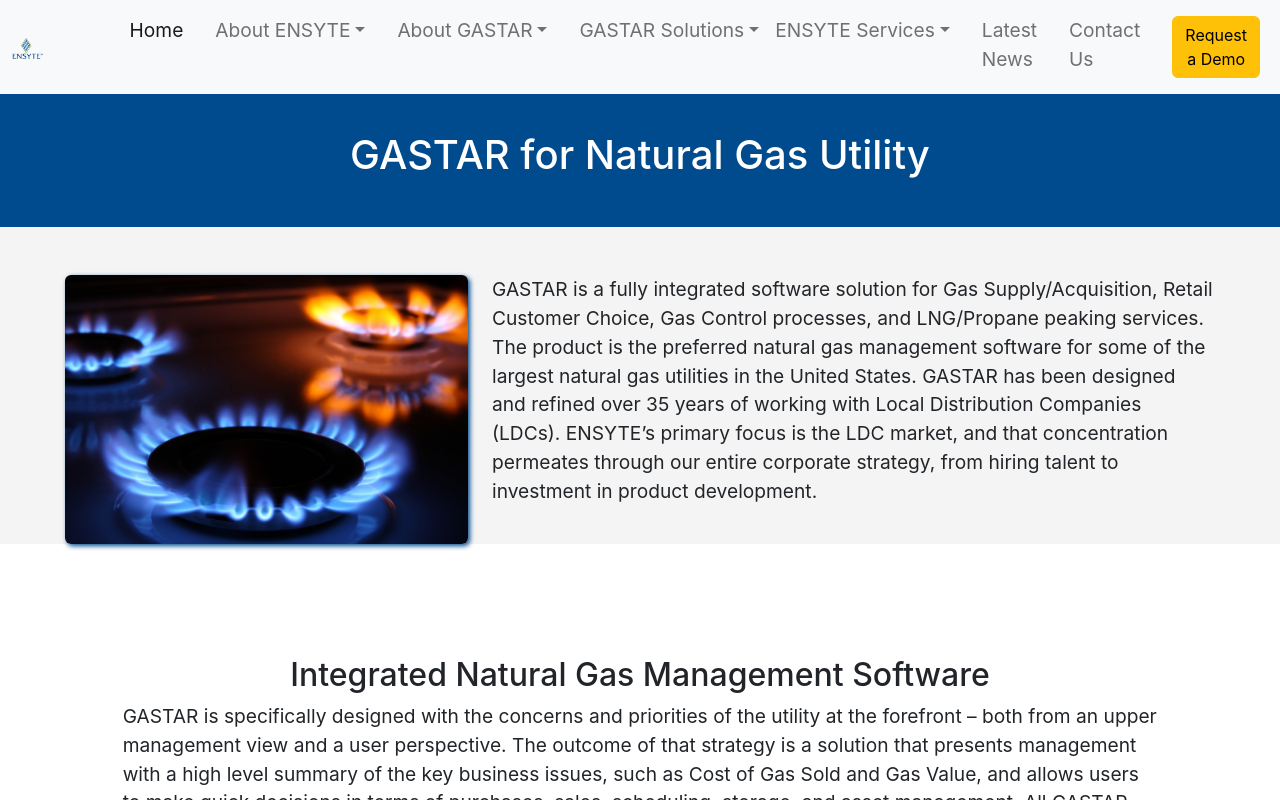
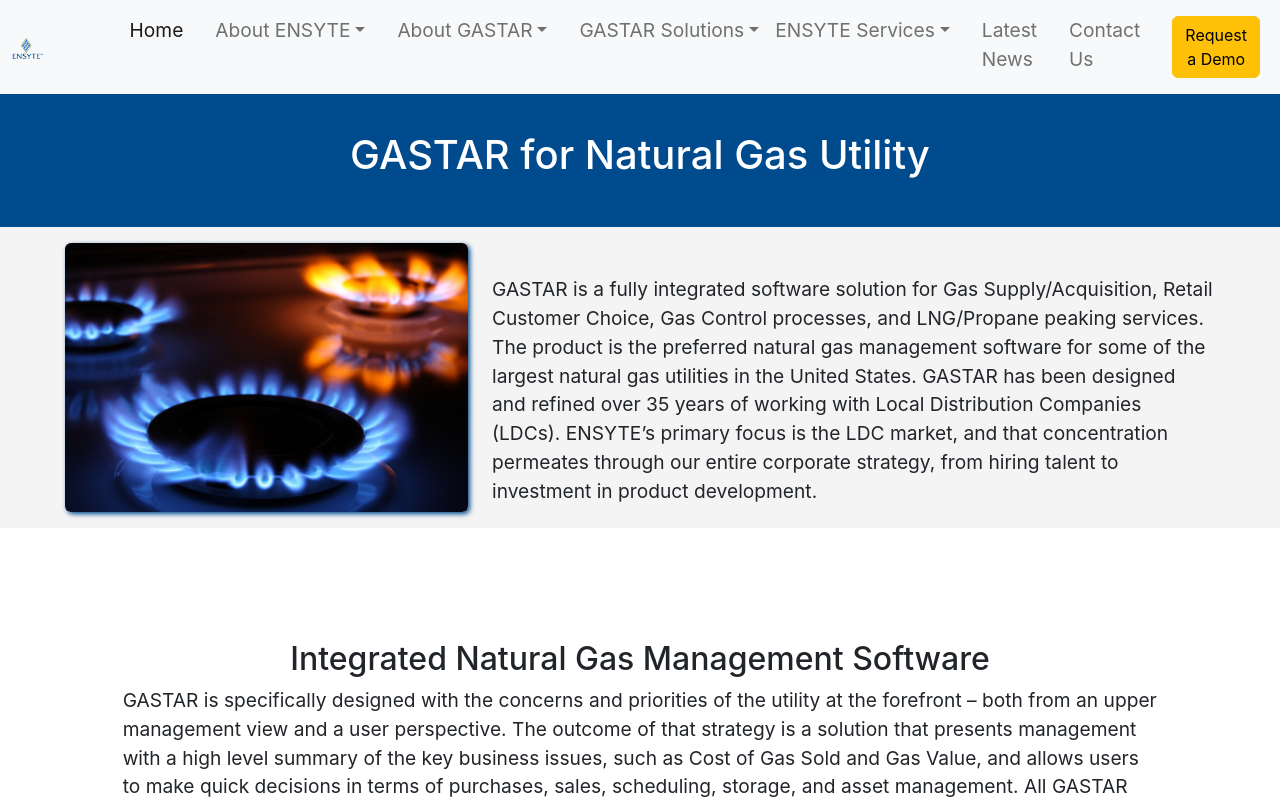
Before and after one commit to JeffGoji/React-Ensyte-Website, a React (Create React App) app: page /gastar-natural-gas in a window 1280 px wide. Shown: the top 800 px of the page. Built offline with nearby package versions, Linux system fonts and the light colour scheme.

Commit message:
updated GASTAR solutions pages

```diff
--- a/src/components/GastarSolutions/NaturalGas.js
+++ b/src/components/GastarSolutions/NaturalGas.js
@@ -16,7 +16,7 @@ function NaturalGas() {
             </div>
             <div className="row justify-content-center bg-lighter-grey mb-5">
                 <div className="col-lg-4 col-sm-12 text-center">
-                    <img src={image1} alt="Gas Utility" className=' img-fluid rounded imgShadow mt-5' style={{ maxHeight: "400px" }} />
+                    <img src={image1} alt="Gas Utility" className=' img-fluid rounded imgShadow mt-3 mb-3' style={{ maxHeight: "400px" }} />
                 </div>
                 <div className="col-lg-7 col-md-12 col-sm-12 text-justify">
                     <p className="mt-5">GASTAR is a fully integrated software solution for Gas Supply/Acquisition, Retail Customer Choice, Gas Control processes, and LNG/Propane peaking services. The product is the preferred natural gas management software for some of the largest natural gas utilities in the United States. GASTAR has been designed and refined over 35 years of working with Local Distribution Companies (LDCs). ENSYTE’s primary focus is the LDC market, and that concentration permeates through our entire corporate strategy, from hiring talent to investment in product development.
```
